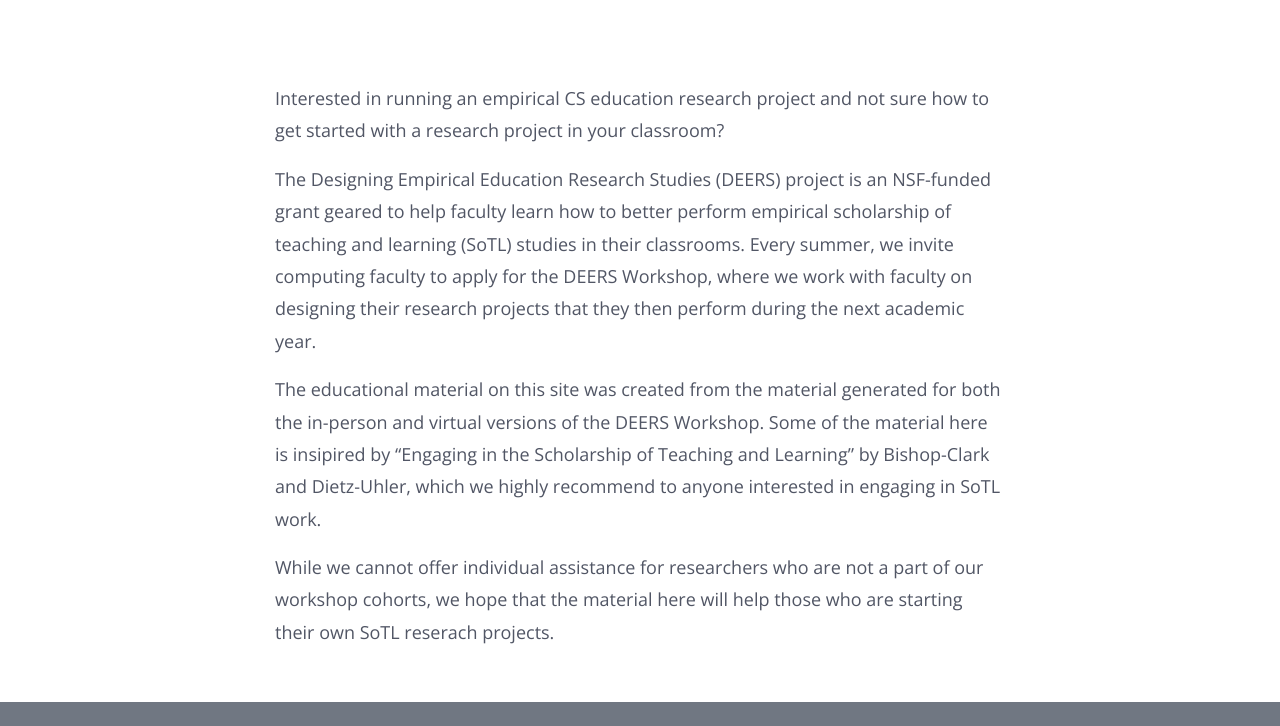
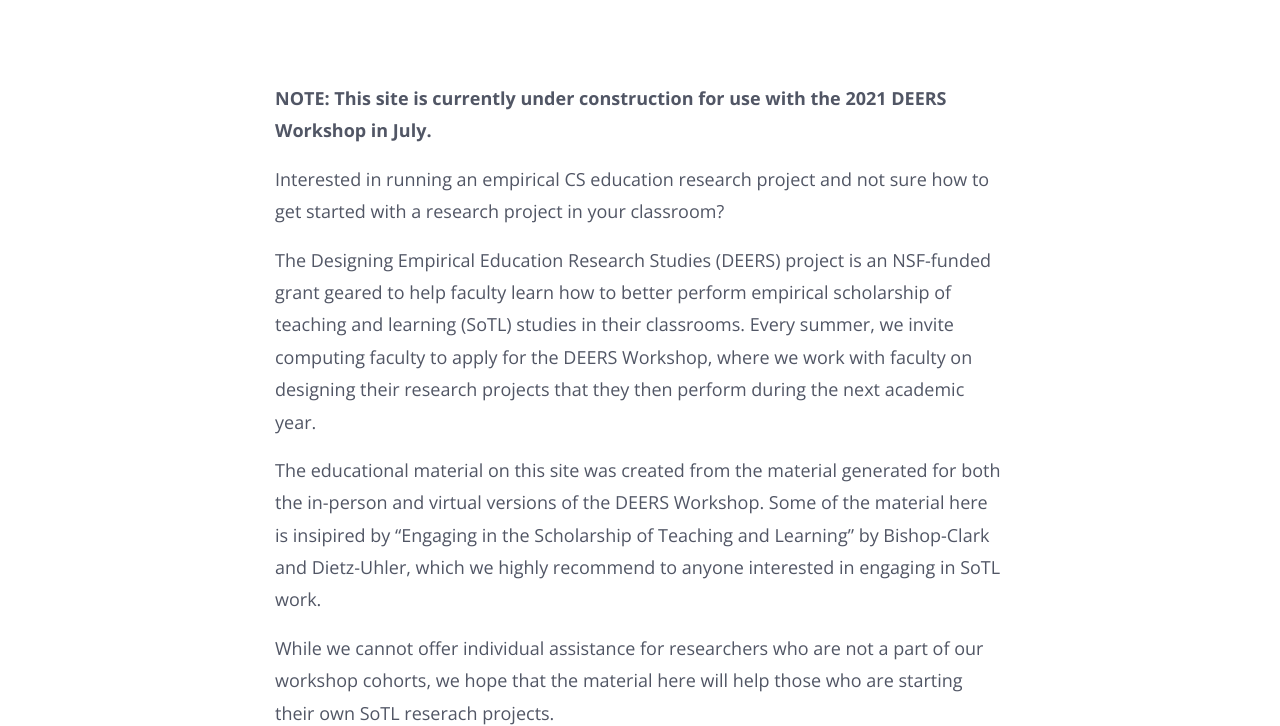
Before and after one commit to marksherriff/deers, a Jekyll site: the page built from index.md, in a window 1280 px wide and 900 px high, scrolled down 567 px, cut to the strip 174-900 px from the top of the window. Built offline with Jekyll 4.4.1, drawn with Linux system fonts in a browser that asks for light colours; nearby versions of some CDN libraries.

Commit message:
deers intro

```diff
--- a/index.md
+++ b/index.md
@@ -2,6 +2,8 @@
 layout: index
 published: true
 ---
+
+__NOTE: This site is currently under construction for use with the 2021 DEERS Workshop in July.__
 
 Interested in running an empirical CS education research project and not sure how to get started with a research project in your classroom?
 
```
